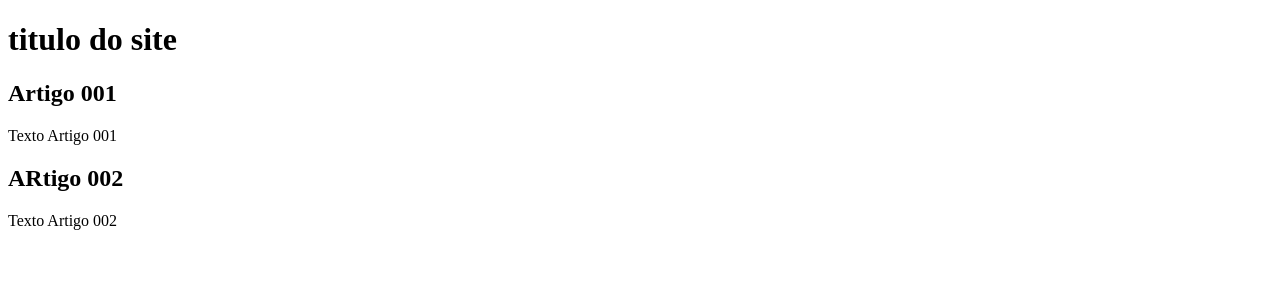
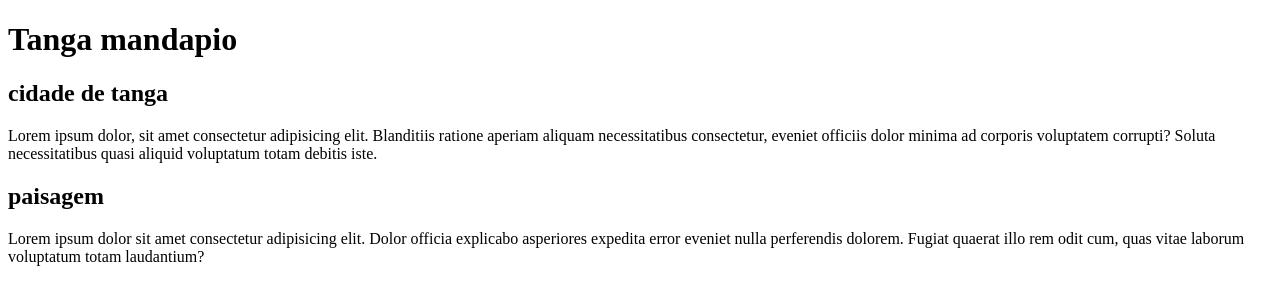
Before and after one commit to OJuauum/projeto-site, a plain HTML site: page index.html in a window 1280 px wide. Drawn offline with Linux system fonts and the light colour scheme.

Commit message:
comecei a escrever conteudo

```diff
--- a/index.html
+++ b/index.html
@@ -9,15 +9,15 @@
 <body>
     <main>
         <head>
-            <h1>titulo do site</h1>
+            <h1>Tanga mandapio</h1>
         </head>
         <article>
-            <h2>Artigo 001</h2>
-            <p>Texto Artigo 001</p>
+            <h2>cidade de tanga</h2>
+            <p>Lorem ipsum dolor, sit amet consectetur adipisicing elit. Blanditiis ratione aperiam aliquam necessitatibus consectetur, eveniet officiis dolor minima ad corporis voluptatem corrupti? Soluta necessitatibus quasi aliquid voluptatum totam debitis iste.</p>
         </article>
         <article>
-            <h2>ARtigo 002</h2>
-            <p>Texto Artigo 002</p>
+            <h2>paisagem</h2>
+            <p>Lorem ipsum dolor sit amet consectetur adipisicing elit. Dolor officia explicabo asperiores expedita error eveniet nulla perferendis dolorem. Fugiat quaerat illo rem odit cum, quas vitae laborum voluptatum totam laudantium?</p>
         </article>
     </main>
 </body>
```
